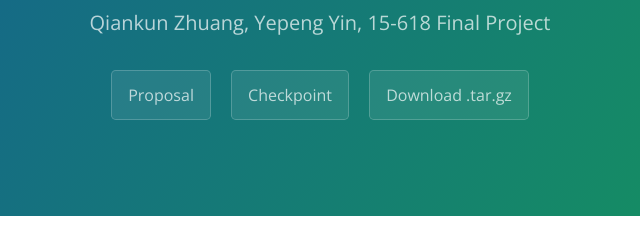
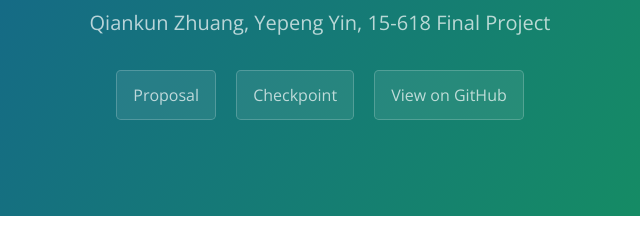
Before and after one commit to 15418-final/parallelizedMCTS_web, a plain HTML site: page index.html in a window 1280 px wide. Shown: the part 245-485 px from the top of the page, 320-960 px from the left. Drawn offline with nearby package versions, Linux system fonts and the light colour scheme.

Commit message:
Update index.html

```diff
--- a/index.html
+++ b/index.html
@@ -15,7 +15,7 @@
       <h2 class="project-tagline">Qiankun Zhuang, Yepeng Yin, 15-618 Final Project</h2>
       <a href="http://15440-final.github.io/parallelizedMCTS_web" class="btn">Proposal</a>
       <a href="http://15440-final.github.io/parallelizedMCTS_web/checkpoint" class="btn">Checkpoint</a>
-      <a href="https://github.com/15440-final/parallelizedMCTS_web/tarball/master" class="btn">Download .tar.gz</a>
+      <a href="https://github.com/15440-final/ParallelizedMCTS" class="btn">View on GitHub</a>
     </section>
 
     <section class="main-content">
```
